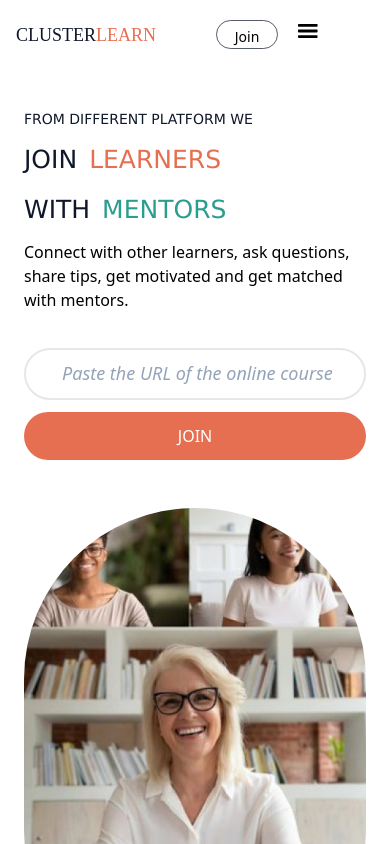
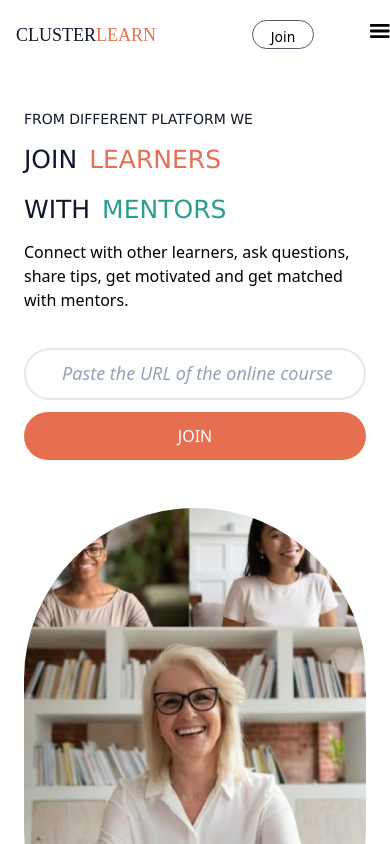
Before and after one commit to Clusterlearn/clusterlearn-app, a React (Create React App) app: page / in a window 390 px wide. Shown: the top 844 px of the page. Built offline with nearby package versions, Linux system fonts and the light colour scheme; the HTML template or start-up script is replaced by a standard one.

Commit message:
[Hamburger fixed]

```diff
--- a/src/Component/Header/Header.css
+++ b/src/Component/Header/Header.css
@@ -25,3 +25,8 @@ body.active-modal {
 .overlay {
     background: rgba(49, 49, 49, 0.8);
 } */
+
+.custom-ml-auto{
+    margin-left: auto;
+    background-color: black;
+}
--- a/src/Component/Header/Header.jsx
+++ b/src/Component/Header/Header.jsx
@@ -56,8 +56,8 @@ const Header = () => {
   return (
     <>
       {/*flex justify-center items-center   items-center md:justify-between py-5 text-sm md:text-lg */}
-      <div className="relative flex flex-row items-center justify-between py-5 xl:px-10 sm:px-4 text-sm md:text-lg">
-        <div className="flex flex-row items-center gap-5 ">
+      <div className="relative flex md:flex-row items-center md:justify-between py-5 xl:px-10 sm:px-4 text-sm md:text-lg">
+        <div className="flex flex-row items-center gap-14">
           {!showMenu && (
             <>
               <Logo Text={"CLUSTER"} />
@@ -71,17 +71,21 @@ const Header = () => {
           )}
 
           {/* Hamburger Icon */}
-          <div className="-mt-5 md:hidden cursor-pointer block text-4xl">
+          <div className=" -mt-5 md:hidden cursor-pointer block text-4xl">
             <button
-              onClick={() => setShowMenu(!showMenu)}
-              className=" text- text-3xl hover:text-gray-200 duration-400 focus:outline-none "
+              onClick={() => {
+                console.log("clicked");
+                setShowMenu(!showMenu);
+              }}
+              className=" text-3xl hover:text-gray-200 duration-400 focus:outline-none "
             >
               {!showMenu ? (
                 <HamburgerNav />
               ) : (
-                <div className="w-80 float-right">
+                // <div>Hello</div>
+                <div className=" mt-10 w-[364px] flex justify-end">
                     <svg
-                    className=" mt-2 float-right "
+                      className=""
                       xmlns="http://www.w3.org/2000/svg"
                       width="30"
                       height="30"
```
Lines whose indentation alone changed are shown as unchanged.
